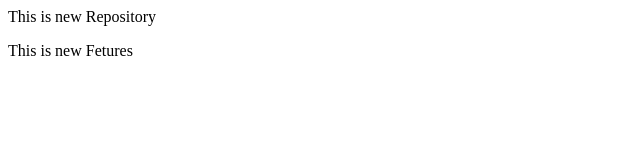
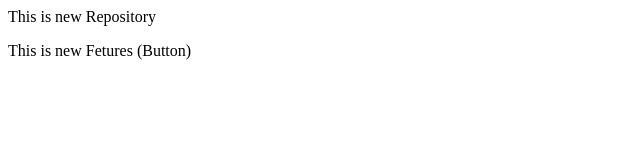
Before and after one commit to dasadiyaparth33-alt/Repository, a plain HTML site: page Index.html in a window 1280 px wide. Shown: the full height of the page, 0-640 px from the left. Drawn offline with Linux system fonts and the light colour scheme.

```diff
--- a/Index.html
+++ b/Index.html
@@ -1,2 +1,2 @@
 <p>This is new Repository</p>
-<p>This is new Fetures</p>
+<p>This is new Fetures (Button)</p>
```
